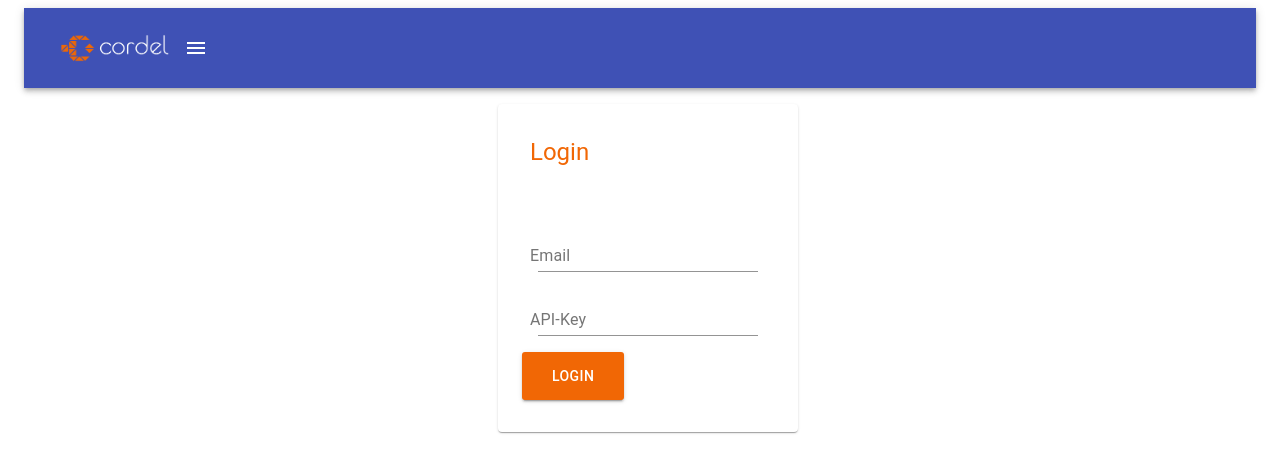
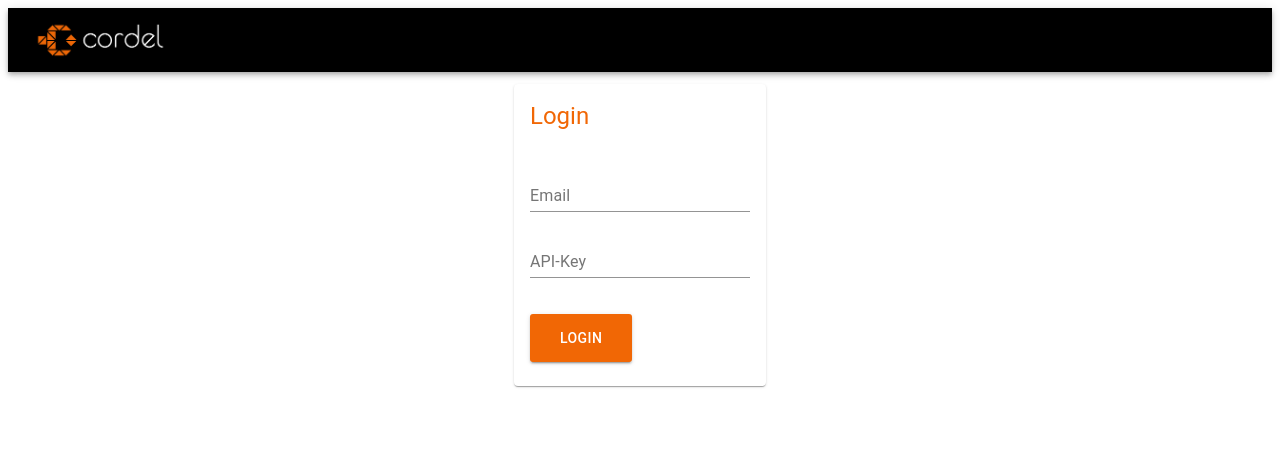
Before and after one commit to Database-Warehouse-Bachlor/PoC-Website, a React (Create React App) app in the folder pocwebsite/: page / in a window 1280 px wide. Shown: the top 472 px of the page. Built offline with nearby package versions, Linux system fonts and the light colour scheme.

Commit message:
Header working as intended
Empty typography to fix menu, removed some css files, and made the code more flexible

```diff
--- a/pocwebsite/src/Header.tsx
+++ b/pocwebsite/src/Header.tsx
@@ -1,5 +1,10 @@
 import React from "react";
-import { createStyles, makeStyles, Theme } from "@material-ui/core/styles";
+import {
+  createStyles,
+  makeStyles,
+  Theme,
+  useTheme,
+} from "@material-ui/core/styles";
 import AppBar from "@material-ui/core/AppBar";
 import Toolbar from "@material-ui/core/Toolbar";
 import Typography from "@material-ui/core/Typography";
@@ -7,53 +12,82 @@ import IconButton from "@material-ui/core/IconButton";
 import MenuIcon from "@material-ui/icons/Menu";
 import MenuItem from "@material-ui/core/MenuItem";
 import Menu from "@material-ui/core/Menu";
-import { RouteComponentProps, withRouter } from 'react-router-dom';
-import logo from "./logo.png"
+import { RouteComponentProps, withRouter } from "react-router-dom";
+import logo from "./logo.png";
+import { Button, useMediaQuery } from "@material-ui/core";
 
 const useStyles = makeStyles((theme: Theme) =>
   createStyles({
+    header: {
+      backgroundColor: "#000000",
+    },
     root: {
       flexGrow: 1,
     },
     menuButton: {
       marginRight: theme.spacing(2),
     },
+    title: {
+      flexGrow: 1,
+      textAlign: "center"
+    },
     logo: {
-      flexGrow: 1,
-      maxWidth: 120,
+      maxWidth: 140,
+      marginRight: '10px'
+    },
+    pcButtons: {
+      display: "flex",
+      flex: 1,
     },
   })
 );
-let pageURL: string;
-
 
 interface Props extends RouteComponentProps {}
 
-const Header: React.FC<Props>= ({history}) => {
+const Header: React.FC<Props> = ({ history }) => {
   const classes = useStyles();
   const [anchorEl, setAnchorEl] = React.useState<null | HTMLElement>(null);
   const open = Boolean(anchorEl);
+
+  /* Swaps theme based on the breakpoint below*/
+  const theme = useTheme();
+  const isMobile = useMediaQuery(theme.breakpoints.down("xs"));
 
   const handleMenu = (event: React.MouseEvent<HTMLElement>) => {
     setAnchorEl(event.currentTarget);
   };
 
-  const handleMenuClick = (pageURL:string) => {
-    history.push(pageURL)
+  const handleMenuClick = (pageURL: string) => {
+    history.push(pageURL);
     setAnchorEl(null);
   };
+  /**
+   * A list of urls and their titles for the Header, making it easier to add more pages to the website.
+   * Adding a new element into this list will automatically display it in the header menu or as buttons depending on screensize
+   */
+
+  const pageLinks = [
+    {
+      pageTitle: "Login",
+      pageURL: "/",
+    },
+    {
+      pageTitle: "Kontakt oss",
+      pageURL: "/contact",
+    },
+  ];
 
   return (
     <div className={classes.root}>
-      <AppBar position="static">
+      <AppBar position="static" className={classes.header}>
         <Toolbar>
-
-          <img className={classes.logo}
-          src={logo}
-          alt="logo"/>
+          <img className={classes.logo} src={logo} alt="logo" />
+          <Typography className={classes.title}></Typography>
           <div>
+            {isMobile ? (
+              <>
                 <IconButton
-            edge="start"
+                  edge="end"
                   className={classes.menuButton}
                   color="inherit"
                   aria-label="menu"
@@ -76,14 +110,33 @@ const Header: React.FC<Props>= ({history}) => {
                   open={open}
                   onClose={() => setAnchorEl(null)}
                 >
-              <MenuItem onClick={() => handleMenuClick('/')}>Login</MenuItem>
-              <MenuItem onClick={() => handleMenuClick('/Contact')}>Kontakt oss</MenuItem>
+                  {pageLinks.map((pageLink) => {
+                    const { pageTitle, pageURL } = pageLink;
+                    return (
+                      <MenuItem onClick={() => handleMenuClick(pageURL)}>
+                        {pageTitle}
+                      </MenuItem>
+                    );
+                  })}
                 </Menu>
+              </>
+            ) : (
+              <div className={classes.pcButtons}>
+                {pageLinks.map((pageLink) => {
+                  const { pageTitle, pageURL } = pageLink;
+                  return (
+                    <Button onClick={() => handleMenuClick(pageURL)}>
+                      {pageTitle}
+                    </Button>
+                  );
+                })}
+              </div>
+            )}
           </div>
         </Toolbar>
       </AppBar>
     </div>
   );
-}
+};
 
 export default withRouter(Header);
--- a/pocwebsite/src/Pages/Login.tsx
+++ b/pocwebsite/src/Pages/Login.tsx
@@ -12,12 +12,12 @@ import {
 import { ErrorMessage, Field, Form, Formik } from "formik";
 import React from "react";
 import { RouteComponentProps } from "react-router-dom";
-import "../Styles/Login.css";
 import { object, string } from "yup";
 
 
 const useStyles = makeStyles({
   button: {
+    marginTop: 18,
     background: 'rgba(241, 103, 5)',
     borderRadius: 3,
     border: 0,
@@ -25,6 +25,15 @@ const useStyles = makeStyles({
     height: 48,
     padding: '0 30px',
     boxShadow: '0 3px 5px 2px rgba(241, 103, 5), .3)',
+  },
+  loginForm: {
+    marginBottom: 18,
+  },
+  cardTitle: {
+    color: "#f16705",
+  },
+  loginCard: {
+    marginTop: 12,
   },
 });
 
@@ -34,9 +43,9 @@ interface Props extends RouteComponentProps {}
 export const Login: React.FC<Props> = ({ history }) => {
   const classes = useStyles();
   return (
-    <Grid container justify = "center">
+    <Grid container justify = "center" className={classes.loginCard}>
     <Card className="LoginCard">
-      <CardHeader title="Login" className="Cardheader" />
+      <CardHeader title="Login" className={classes.cardTitle} />
       <CardContent>
         <Formik
           initialValues={{
@@ -62,7 +71,7 @@ export const Login: React.FC<Props> = ({ history }) => {
         >
           {({ values, errors, isSubmitting }) => (
             <Form>
-              <div>
+              <div className={classes.loginForm}>
                 <Field
                   name="Email"
                   type="Email"
@@ -75,7 +84,7 @@ export const Login: React.FC<Props> = ({ history }) => {
                   <Typography color="error">{message}</Typography>
                 )}
               </ErrorMessage>
-              <div>
+              <div className={classes.loginForm}>
                 <Field
                 name="APIKey"
                 label="API-Key"
@@ -97,6 +106,7 @@ export const Login: React.FC<Props> = ({ history }) => {
               >
                 {isSubmitting ? "Submitting" : "Login"}
               </Button>
+
             </Form>
           )}
 
--- a/pocwebsite/src/Styles/Login.css
+++ /dev/null
@@ -1,7 +0,0 @@
-div {
-    margin:8px;
-}
-
-.Cardheader{
- color: #f16705;
-}
```
Lines whose indentation alone changed are shown as unchanged.
